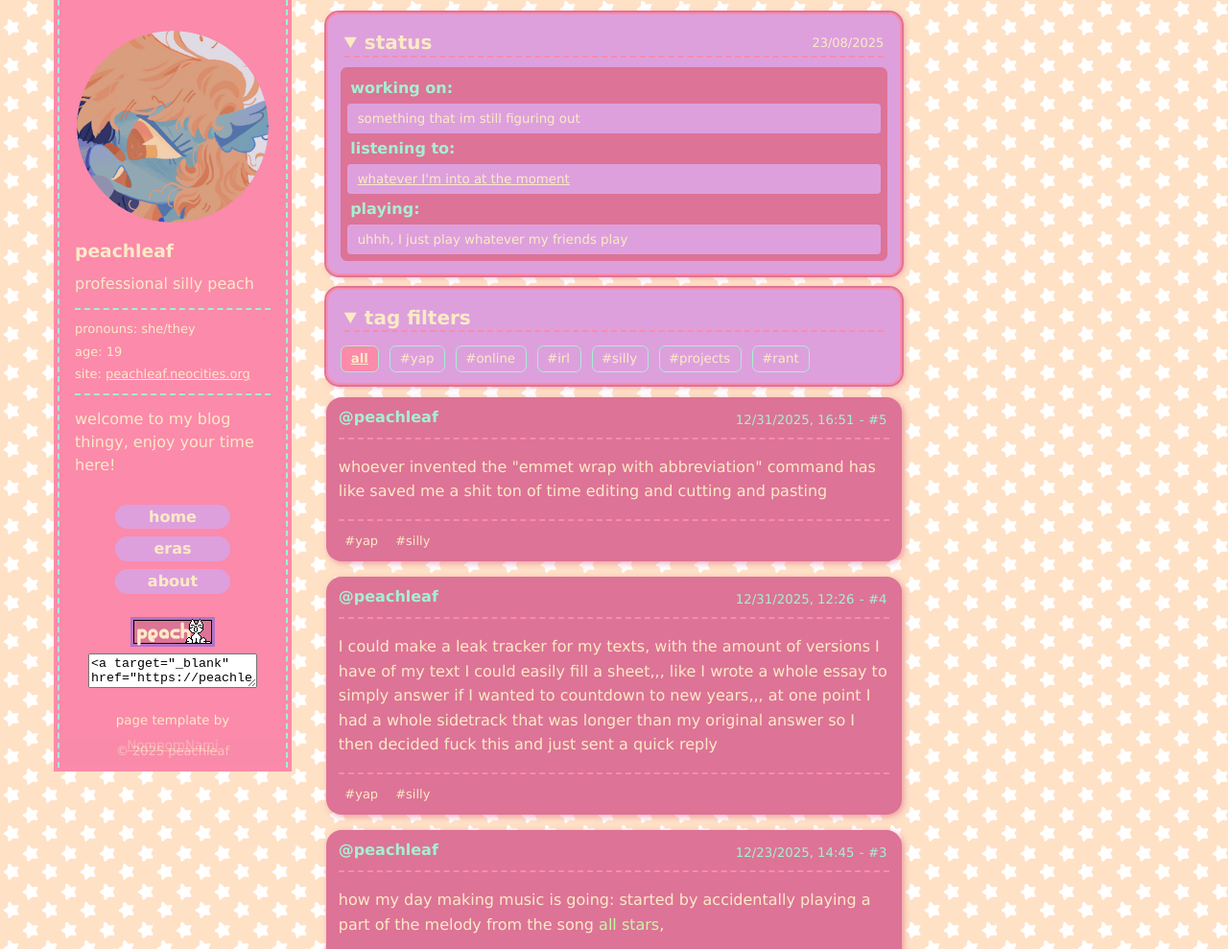
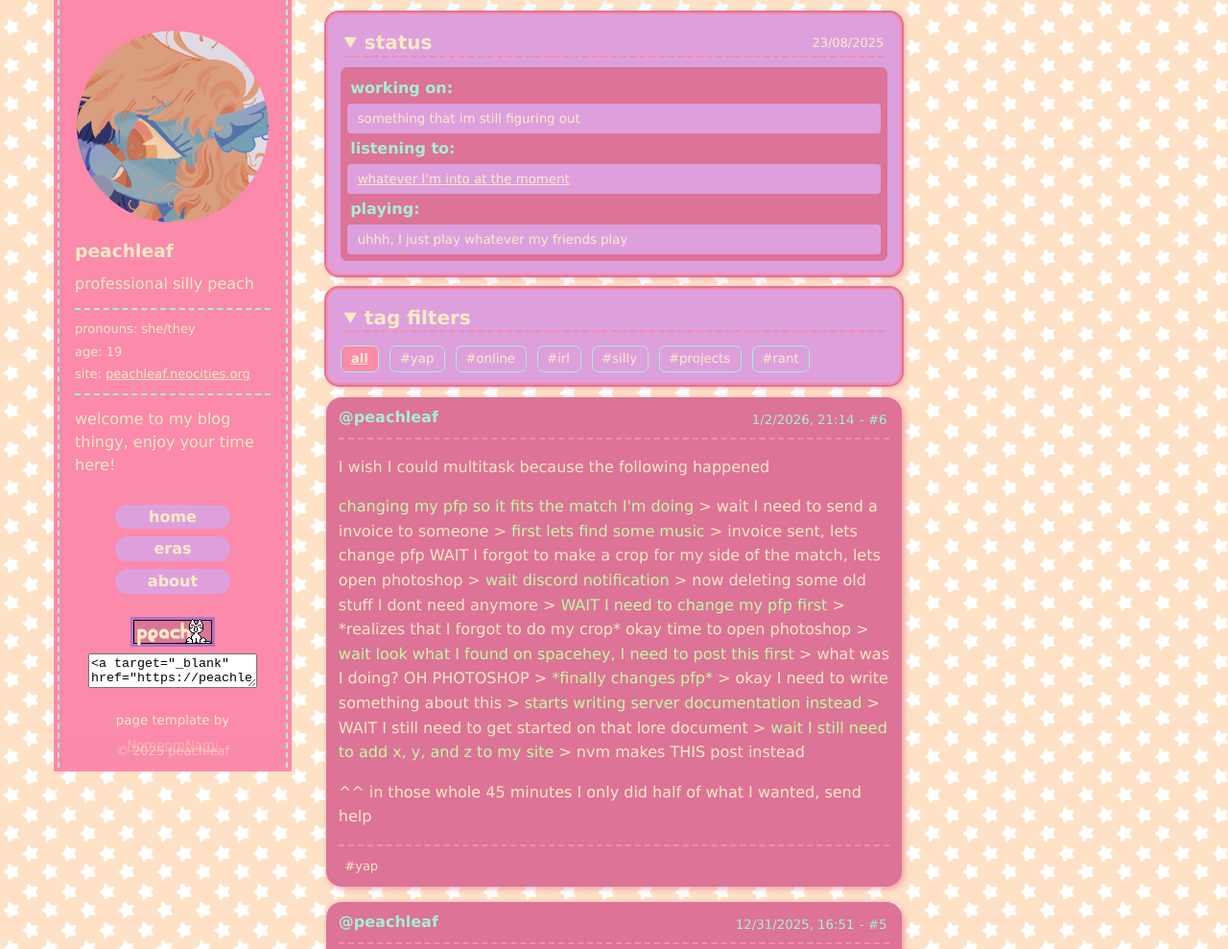
Before and after one commit to wintrmoon/neocities, a plain HTML site: page public/journal/index.html in a window 1280 px wide. Shown: the top 989 px of the page at 96% size. Drawn offline with Linux system fonts and the light colour scheme; a web font is replaced by a local one.

Commit message:
my head hurts

```diff
--- a/public/journal/index.html
+++ b/public/journal/index.html
@@ -111,6 +111,28 @@
 
         <!--SECTION - BEGIN POSTING!!!!!!!!-->
 
+        <article class="post yap projects">
+          <div class="post-header">
+            @peachleaf <span class="post-count">- #6</span
+            ><time class="post-time" datetime="1767388465"></time>
+          </div>
+          <p>I wish I could multitask because the following happened</p>
+          <p>
+            <em>changing my pfp so it fits the match I'm doing</em> > wait I need to send a invoice
+            to someone > <em>first lets find some music</em> > invoice sent, lets change pfp WAIT I
+            forgot to make a crop for my side of the match, lets open photoshop >
+            <em>wait discord notification</em> > now deleting some old stuff I dont need anymore >
+            <em>WAIT I need to change my pfp first</em> > *realizes that I forgot to do my crop*
+            okay time to open photoshop >
+            <em> wait look what I found on spacehey, I need to post this first </em> > what was I
+            doing? OH PHOTOSHOP > <em> *finally changes pfp* </em> > okay I need to write something
+            about this > <em>starts writing server documentation instead</em> > WAIT I still need to
+            get started on that lore document >
+            <em> wait I still need to add x, y, and z to my site </em> > nvm makes THIS post instead
+          </p>
+          <p>^^ in those whole 45 minutes I only did half of what I wanted, send help</p>
+          <section class="tags"><a href="#yap">#yap</a></section>
+        </article>
 
         <article class="post yap projects">
           <div class="post-header">
```
